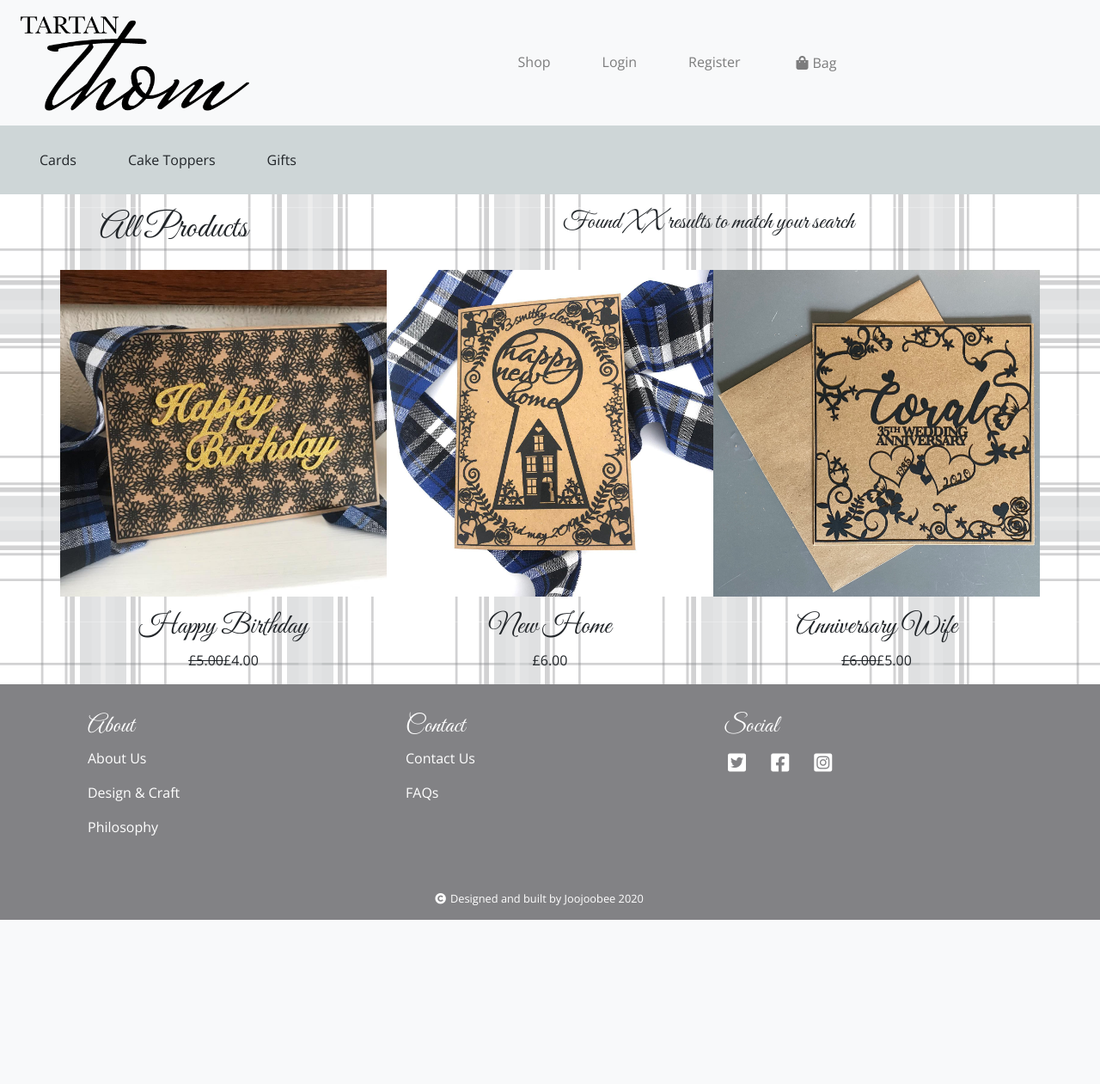
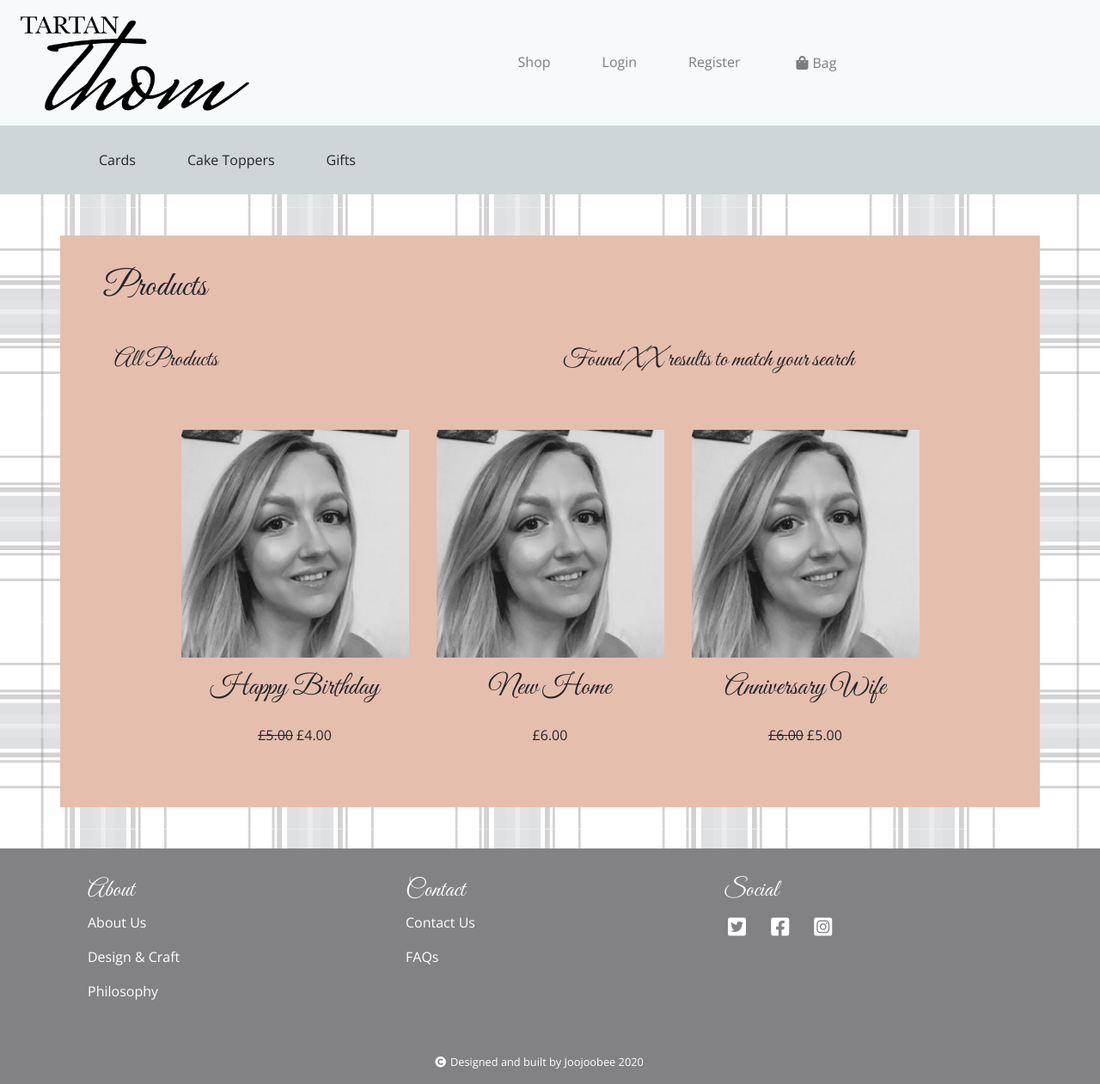
Before and after one commit to Joojoobee87/TartanThom, a Django app: page /products/ in a window 1280 px wide. Shown: the whole page at 86% size. Before the commit the page ends 1070 px from the top, so only its background shows below. Run offline with Django 3.2, Linux system fonts and the light colour scheme; data comes from the database, SQL or seed files in the repository; some libraries are stand-ins or nearby versions.

Commit message:
added review_product page, view, url and model form for product review functionality

```diff
--- a/products/models.py
+++ b/products/models.py
@@ -64,7 +64,7 @@ class ProductReviews(models.Model):
     review_text = models.TextField(null=False)
     review_rating = models.IntegerField()
     review_date = models.DateField()
-    review_active = models.BooleanField(default=True)
+    review_active = models.BooleanField(default=False)
 
     def __str__(self):
 
--- a/products/templates/products/products.html
+++ b/products/templates/products/products.html
@@ -5,6 +5,9 @@
 {% block content %}
 
 <nav id="nav-shop" class="navbar navbar-expand-lg nav-shop">
+    <div class="container">
+        <div class="row justify-content-center">
+            <div class="col-md-12">
                 <ul class="navbar-nav mr-auto">
                     <li class="nav-item">
                     <a class="nav-link" href="{% url 'products:view_cards' %}">Cards</a>
@@ -16,37 +19,47 @@
                     <a class="nav-link" href="{% url 'products:view_gifts' %}">Gifts</a>
                     </li>
                 </ul>
+            </div>
+        </div>
+    </div>
 </nav>
 
-<div class="container">
-
-    <div class="row m-3">
+<div class="container my-profile-container p-3 my-5">
+    <div class="row justify-content-center m-1 p-3">
+        <div class="col">
+            <h1>Products</h1>
+        </div>
+    </div>
+    <div class="row justify-content-center mx-3 p-3">
         <div class="col-md-6">
-            <h1>{{ product_type }}</h1>
+            <h3>{{ product_type }}</h3>
         </div>
         <div class="col-md-6">
             <h3>Found XX results to match your search</h3>
         </div>
     </div>
-
-    <div class="row">
+    <div class="row justify-content-center m-2 p-3">
         {% if products %}
             {% for product in products %}
-        <div class="product-panel col-md-4 col-sm-6">
+            <div class="product-panel col-md-3 col-sm-5 m-3">
                 <div class="row">
                     <div class="product-panel">
                         <div class="product-panel-image">
                             <a href="{% url 'products:view_product' product.id %}"
-                            ><img class="products-image" src="{{ product.image.url }}" alt="product-image"/></a>
+                                ><img class="products-image" src="{% static 'img/NicProfile.jpg' %}" alt="product-image"/></a>
                             <!-------------Need to switch holding image to {{ product.image.url }}-------->
                         </div>
                     </div>
                 </div>
                 <div class="row justify-content-center">
-                <div class="product-panel-details">
+                    <div class="col-md-12 product-panel-details">
                         <h2>{{ product.name }}</h2>
+                    </div>
+                </div>
+                <div class="row justify-content-center">
+                    <div class="col-md-12 product-panel-details">
                         {% if product.sale_price %}
-                    <p><strike>£{{ product.price }}</strike>£{{ product.sale_price }}</p>
+                        <p><strike>£{{ product.price }}</strike>   £{{ product.sale_price }}</p>
                         {% else %}
                         <p>£{{ product.price }}</p>
                         {% endif %}
@@ -54,7 +67,8 @@
                 </div>
 
             </div>
-        {% endfor %} {% endif %}
+            {% endfor %}
+        {% endif %}
     </div>
 </div>
 
--- a/products/urls.py
+++ b/products/urls.py
@@ -1,5 +1,5 @@
 from django.urls import path, re_path
-from products.views import view_products, view_cards, view_cake_toppers, view_gifts, view_product
+from products.views import view_products, view_cards, view_cake_toppers, view_gifts, view_product, review_product
 
 
 app_name = 'products'
@@ -9,4 +9,5 @@ urlpatterns = [
     path('cake-toppers/', view_cake_toppers, name='view_cake-toppers'),
     path('gifts/', view_gifts, name='view_gifts'),
     path('view-product/<id>/', view_product, name='view_product'),
+    path('review-product/<id>/', review_product, name='review_product'),
 ]
--- a/products/views.py
+++ b/products/views.py
@@ -1,5 +1,6 @@
 from django.shortcuts import render, get_object_or_404
 from products.models import Products, ProductReviews
+import datetime
 
 # Create your views here.
 
@@ -41,3 +42,36 @@ def view_product(request, id):
         'reviews': reviews,
     }
     return render(request, "products/product.html", context)
+
+
+def review_product(request, id):
+    """ Review form for user to submit for a specific product"""
+    print("1. I am here")
+    form = ReviewForm()
+    context = {
+            'form': form,
+    }
+    product = get_object_or_404(Products, pk=id)
+    if request.method == 'POST':
+        print("2. I am here")
+        form_data = {
+            'review_rating': request.POST['review_rating'],
+            'review_text': request.POST['review_text'],
+            'user_anonymous': request.POST['user_anonymous'],
+        }
+        form = ReviewForm(form_data)
+        if form.is_valid():
+            print("3. I am here")
+            review = form.save(commit=False)
+            review.review_date = datetime.datetime.now()
+            review.user = request.user
+            review.product = product
+            review.save()
+            messages.success(request, 'Thanks for submitting your review!')
+        else:
+            print("4. I am here")
+            messages.error(request, 'Please check the information in the form')
+    else:
+        print("I am not a POST")
+
+    return render(request, 'products/review_product.html', context)
```
Also changed, not shown: products/forms.py (added, +31 -0 lines), products/templates/products/review_product.html (added, +35 -0 lines), products/migrations/0002_auto_20200612_1628.py (added). Lines whose indentation alone changed are shown as unchanged.
